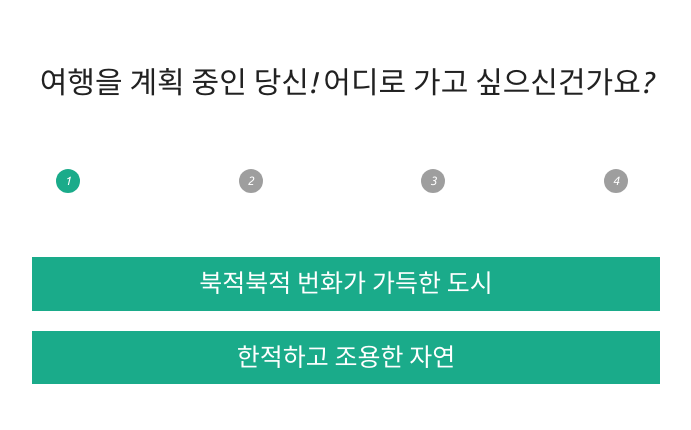
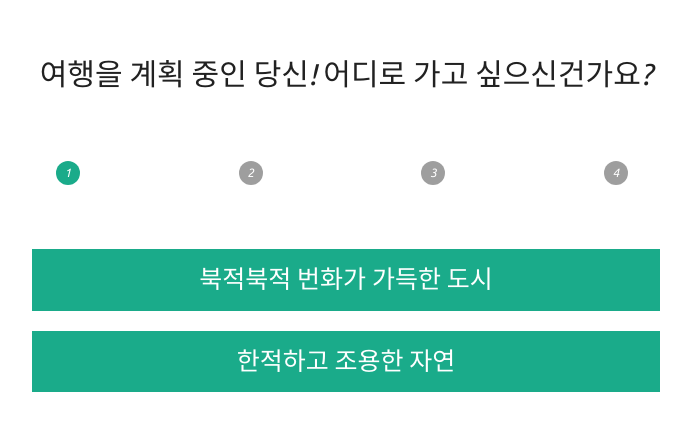
Before and after one commit to NouteAnsu/mbti-test, a Vue app: page / in a window 1280 px wide. Shown: the part 178-608 px from the top of the page, without its empty margins (294-985 px from the left). Built offline with nearby package versions, Linux system fonts and the light colour scheme.

Commit message:
css 수정

```diff
--- a/src/components/home/Home.vue
+++ b/src/components/home/Home.vue
@@ -11,8 +11,8 @@
                         <v-stepper-step color="#1AAB8A" step="4"></v-stepper-step>
                     </v-stepper-header>
                 </v-stepper>
-                <v-flex class="mbti_answer mb-5 py-2" @click="nextHandler(1)">{{answer1}}</v-flex>
-                <v-flex class="mbti_answer py-2" @click="nextHandler(-1)">{{answer2}}</v-flex>
+                <v-flex class="mbti_answer mb-5 py-3" @click="nextHandler(1)">{{answer1}}</v-flex>
+                <v-flex class="mbti_answer py-3" @click="nextHandler(-1)">{{answer2}}</v-flex>
             </v-flex>
         </v-layout>
     </v-container>
```
